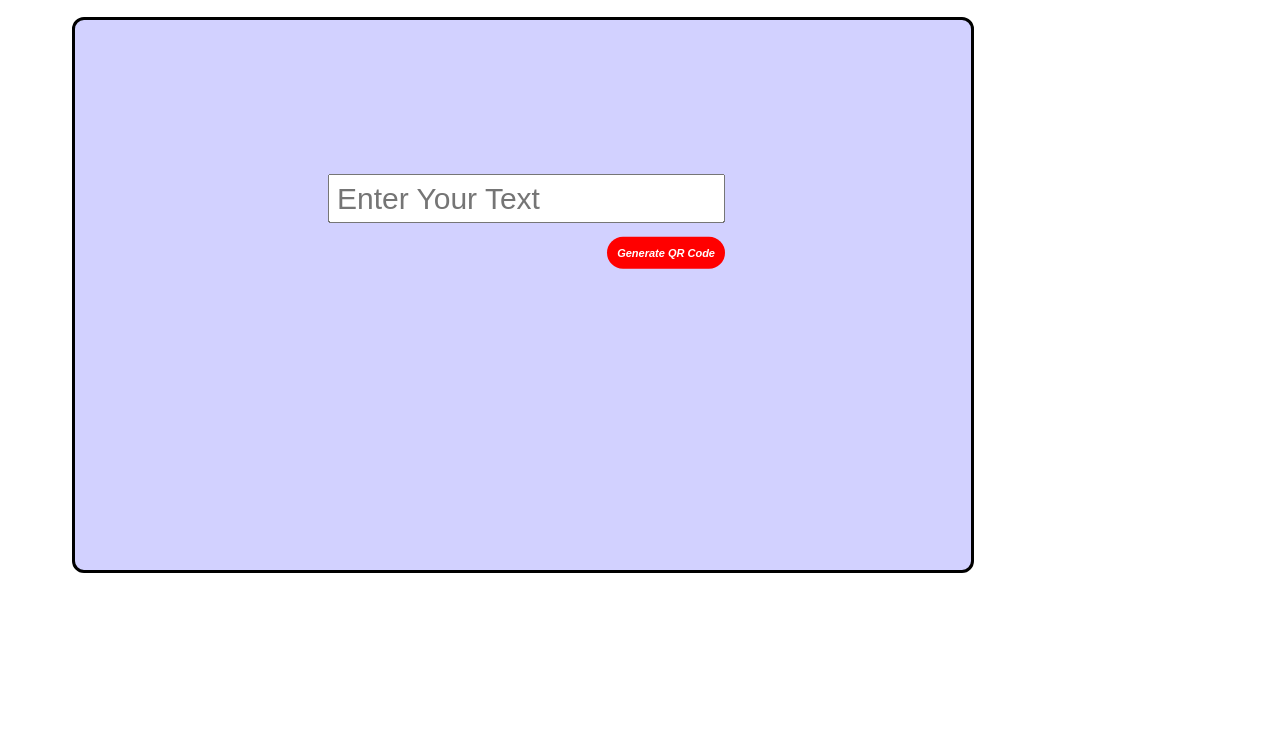
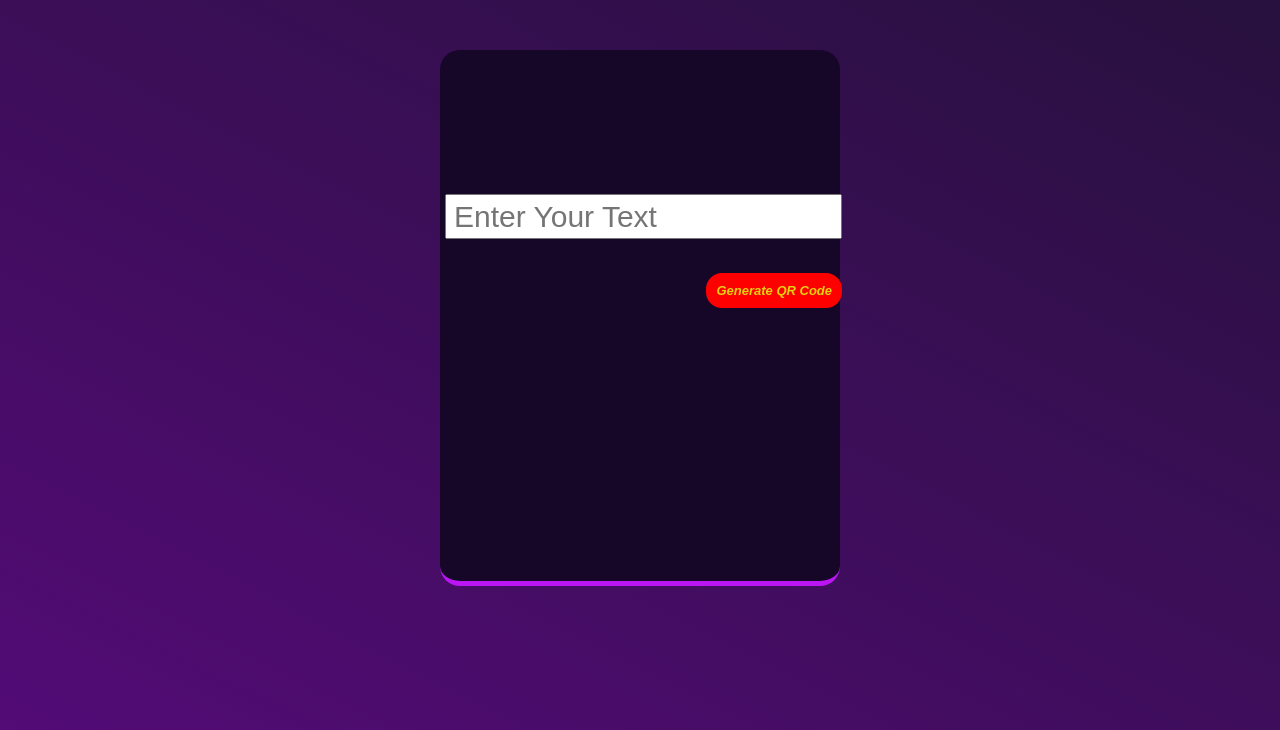
Before and after one commit to Arisha2902/Qr-Code-Generator-, a plain HTML site: page index.html in a window 1280 px wide. Shown: the part 70-800 px from the top of the page. Drawn offline with Linux system fonts and the light colour scheme.

Commit message:
Update Qr-code.css

```diff
--- a/Qr-code.css
+++ b/Qr-code.css
@@ -1,30 +1,45 @@
 *{
-    margin:0px;
-    padding:0px;
+   margin: 0;
+   padding: 0;
+   box-sizing: border-box;  }
+body{
+   background: linear-gradient(27deg, #530b76, #25113b);
+   background-repeat: no-repeat;
+       min-height: 100vh;
+   }
+    .container{
+   margin:80px auto 170px;
+   display: flex;
+   background-color: #160628;
+   padding: 4vh;
+   height: 67vh;
+   width: 25rem;
+   padding-top: 4vh;
+   flex-direction: column;
+   flex-wrap: column;
+   max-width:740px ;
+   backdrop-filter:blur(50px);
+   border-radius: 20px;
+   border-bottom: 5px solid #bc15f4;
     }
-   .bg{
-    background-color: antiquewhite;
-    border: 2px solid black;
-    width:100%;
-    height:100vh;
-    padding:10px;
-    background :linear-gradient(135deg,#153677,#4e085f);
+
+    form{
+    margin-top:-40px;
+    padding-left:7px;
+    padding-top: 7px;
+    margin: 0;
+    position: absolute;
+    top: 30%;
+    left: 50%;
+    transform: translate(-50%, -20%);
+    padding-top:13px;
+    padding-bottom:13px;
+    color:black ;
     }
-    .container{
-    font-style:Italic;
-    background-color:#d2d1ff;
-    border:3px solid black;
-    border-radius:12px;
-    width:70%;
-    height:65vh;
-    position:relative;
-    margin-left:9vh;
-    margin-top:4vh;
-    display: flex;
-    flex-direction: column;
-    flex-wrap: wrap;
-    text-align: center;
-    padding-top: 30px;
+    h5,h1{
+    font-size: 35px;
+    justify-content: center;
+   color: #bbaf30;
     }
     .main{
     display: grid;
@@ -34,37 +49,25 @@
     color:blanchedalmond;
     font-size: x-large;
     }
-    form{
-    padding-left:7px;
-    margin: 0;
-    position: absolute;
-    top: 30%;
-    left: 50%;
-    transform: translate(-50%, -20%);
-    padding-top:13px;
-    padding-bottom:13px;
-    color:black ;
-    }
-    h5{
-    font-size: 35px;
-    justify-content: center;
-    }
     #qrText{
      padding-left:7px;
      color:black;
      height: 45px;
      font-size: 30px;
+     margin-bottom: 20px;
      }
     .button{
     float:right;
     margin:auto;
     background-color:red;
-    color:white;
+   color: #e4d20f;
+
+    /* color:white; */
     padding:10px;
     border:none;
     border-radius:16px;
     text-align:center;
-    font-size:11px;
+    font-size:13px;
     font-style:Italic;
     font-weight:bold;
     margin-top:14px;
@@ -80,23 +83,5 @@
    }
    #imgBox.show-img {
    max-width: 210px;
-   border: 2px solid #d1d1d1;
    margin-top: 10px;
    }
-   @media (max-width:556px) {
-     .container{
-        padding-top: 20px;
-     }
-     .button{
-        margin-top: 3px;
-        margin-bottom: 5px;
-     }
-     #qrText{
-        height: 30px;
-        width: 90%;
-        font-size: 27px;
-     }
-     h5{
-        font-size: 23px;
-     }
-   }
```
